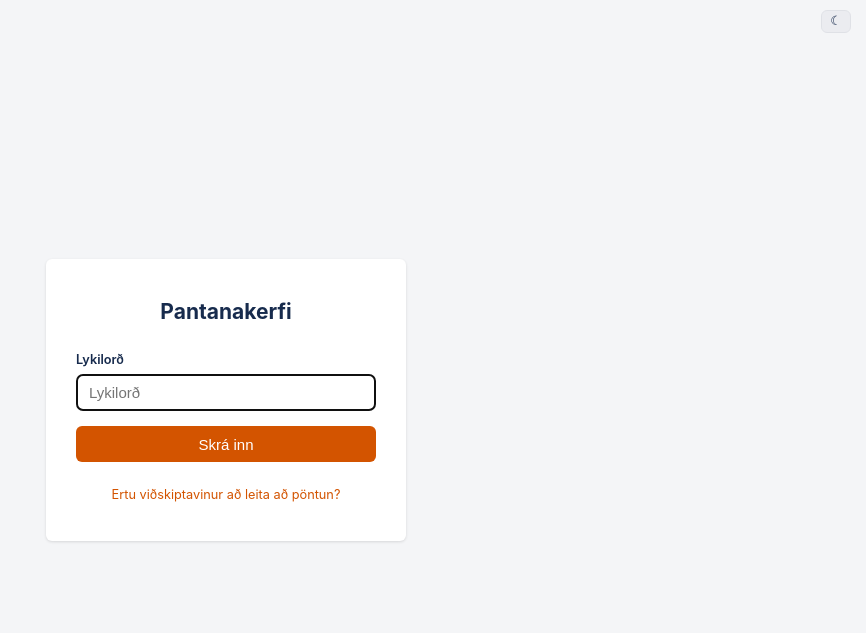
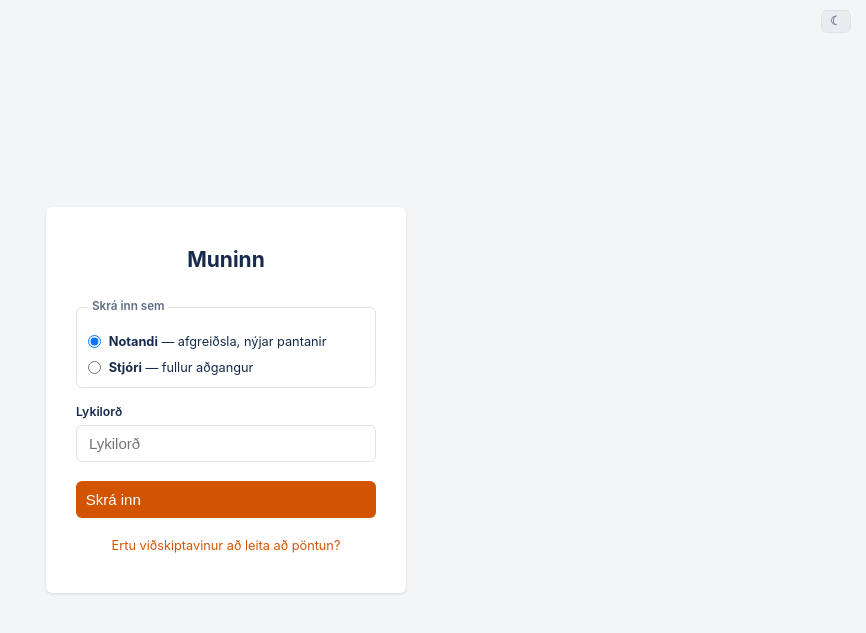
Before and after one commit to Lovedealer8472/Muninn, a Flask app: page /login in a window 1280 px wide. Shown: the top 633 px of the page, without its empty margins (414-1280 px from the left). Run offline with Flask 3, Linux system fonts and the light colour scheme.

Commit message:
Add Stjori and Notandi roles with shared password at login
Co-authored-by: Cursor <cursoragent@cursor.com>

```diff
--- a/app/app.py
+++ b/app/app.py
@@ -58,6 +58,13 @@ CONTACT_OPTIONS = [
 ]
 PRIORITY_OPTIONS = ["Venjulegt", "Mikilvægt", "Brýnt"]
 TRASH_RETENTION_DAYS = 30
+
+ROLE_STJORI = "stjori"
+ROLE_NOTANDI = "notandi"
+ROLE_LABELS = {
+    ROLE_STJORI: "Stjóri",
+    ROLE_NOTANDI: "Notandi",
+}
 
 STATUS_HELP = {
     "Móttekið": "Ný beiðni móttekin.",
@@ -457,6 +464,30 @@ def login_required(f):
     return decorated
 
 
+def stjori_required(f):
+    @wraps(f)
+    def decorated(*args, **kwargs):
+        if not session.get("logged_in"):
+            return redirect(url_for("login"))
+        if session.get("role") != ROLE_STJORI:
+            flash("Aðeins Stjóri hefur aðgang að þessu.", "error")
+            return redirect(url_for("board"))
+        return f(*args, **kwargs)
+
+    return decorated
+
+
+@app.context_processor
+def inject_role():
+    role = session.get("role")
+    return {
+        "role": role,
+        "is_stjori": role == ROLE_STJORI,
+        "is_notandi": role == ROLE_NOTANDI,
+        "role_label": ROLE_LABELS.get(role, ""),
+    }
+
+
 def _digits_only(s):
     return "".join(c for c in (s or "") if c.isdigit())
 
@@ -559,8 +590,13 @@ def send_notification_email(to_email, order):
 def login():
     if request.method == "POST":
         password = request.form.get("password", "")
+        role = request.form.get("role", ROLE_NOTANDI)
+        if role not in (ROLE_STJORI, ROLE_NOTANDI):
+            role = ROLE_NOTANDI
         if check_password_hash(ADMIN_PASSWORD_HASH, password):
             session["logged_in"] = True
+            session["role"] = role
+            session["user"] = ROLE_LABELS[role]
             return redirect(url_for("board"))
         flash("Rangt lykilorð.", "error")
     return render_template("login.html")
@@ -652,6 +688,7 @@ def board_version_api():
 
 @app.route("/stats")
 @login_required
+@stjori_required
 def stats():
     db = get_db()
     today = datetime.now().strftime("%Y-%m-%d")
@@ -969,6 +1006,7 @@ def order_edit(order_id):
 
 @app.route("/order/<int:order_id>/delete", methods=["POST"])
 @login_required
+@stjori_required
 def order_delete(order_id):
     db = get_db()
     order = _get_order(db, order_id)
@@ -987,6 +1025,7 @@ def order_delete(order_id):
 
 @app.route("/trash")
 @login_required
+@stjori_required
 def trash():
     db = get_db()
     rows = db.execute(
@@ -1005,6 +1044,7 @@ def trash():
 
 @app.route("/order/<int:order_id>/restore", methods=["POST"])
 @login_required
+@stjori_required
 def order_restore(order_id):
     db = get_db()
     order = db.execute(
@@ -1026,6 +1066,7 @@ def order_restore(order_id):
 
 @app.route("/order/<int:order_id>/purge", methods=["POST"])
 @login_required
+@stjori_required
 def order_purge(order_id):
     db = get_db()
     order = db.execute(
@@ -1053,6 +1094,17 @@ def order_status(order_id):
     order = _get_order(db, order_id)
     if order is None:
         abort(404)
+
+    if session.get("role") == ROLE_NOTANDI:
+        status_idx = (
+            STATUSES.index(order["status"]) if order["status"] in STATUSES else 0
+        )
+        next_status = (
+            STATUSES[status_idx + 1] if status_idx < len(STATUSES) - 1 else None
+        )
+        if new_status != next_status:
+            flash("Notandi getur aðeins fært pöntun áfram um eitt skref.", "error")
+            return redirect(url_for("order_detail", order_id=order_id))
 
     now = datetime.now().isoformat(timespec="seconds")
     extra_updates = ""
--- a/app/static/style.css
+++ b/app/static/style.css
@@ -74,6 +74,61 @@ a:hover { text-decoration: underline; }
     background: var(--primary); color: #fff; font-size: 1rem; cursor: pointer;
 }
 .login-box button:hover { background: var(--primary-hover); }
+.login-form { text-align: left; }
+.login-role-fieldset {
+    border: 1px solid var(--border);
+    border-radius: var(--radius);
+    padding: .65rem .75rem;
+    margin: 0 0 1rem;
+}
+.login-role-legend {
+    font-size: .78rem;
+    font-weight: 600;
+    color: var(--text-light);
+    padding: 0 .25rem;
+}
+.login-role-option {
+    display: flex;
+    align-items: flex-start;
+    gap: .5rem;
+    margin-top: .45rem;
+    font-size: .85rem;
+    cursor: pointer;
+}
+.login-role-option input { margin-top: .2rem; width: auto; }
+.login-password-label {
+    display: block;
+    font-size: .82rem;
+    font-weight: 600;
+    margin-bottom: .25rem;
+}
+.login-submit { width: 100%; margin-top: .25rem; }
+.login-track-link {
+    margin-top: 1.25rem;
+    font-size: .85rem;
+    text-align: center;
+}
+.role-badge {
+    display: inline-flex;
+    align-items: center;
+    padding: .2rem .55rem;
+    border-radius: 999px;
+    font-size: .72rem;
+    font-weight: 700;
+    letter-spacing: .02em;
+    text-transform: uppercase;
+}
+.role-badge-stjori {
+    background: #deebff;
+    color: #0747a6;
+}
+.role-badge-notandi {
+    background: #e3fcef;
+    color: #006644;
+}
+[data-theme="dark"] .role-badge-stjori { background: #0e2a52; color: #85b8ff; }
+[data-theme="dark"] .role-badge-notandi { background: #0e3b26; color: #57d9a3; }
+.header-actions--detail { margin-left: auto; }
 
 /* ── Header ──────────────────────────────────────────────────── */
 .header {
--- a/app/templates/login.html
+++ b/app/templates/login.html
@@ -1,20 +1,31 @@
 {% extends "base.html" %}
-{% block title %}Innskráning – Pantanakerfi{% endblock %}
+{% block title %}Innskráning – Muninn{% endblock %}
 {% block body %}
 <div style="position:fixed;top:.6rem;right:1rem;z-index:99;">
     <button class="theme-toggle" onclick="toggleTheme()" title="Ljóst/Dökkt"></button>
 </div>
 <div class="login-wrap">
     <div class="login-box">
-        <h1>Pantanakerfi</h1>
-        <form method="post">
-            <label for="password" style="display:block;text-align:left;font-size:.85rem;margin-bottom:.3rem;font-weight:600;">Lykilorð</label>
-            <input type="password" id="password" name="password" placeholder="Lykilorð" autofocus required>
-            <button type="submit">Skrá inn</button>
+        <h1>Muninn</h1>
+        <form method="post" class="login-form">
+            <fieldset class="login-role-fieldset">
+                <legend class="login-role-legend">Skrá inn sem</legend>
+                <label class="login-role-option">
+                    <input type="radio" name="role" value="notandi" checked>
+                    <span><strong>Notandi</strong> — afgreiðsla, nýjar pantanir</span>
+                </label>
+                <label class="login-role-option">
+                    <input type="radio" name="role" value="stjori">
+                    <span><strong>Stjóri</strong> — fullur aðgangur</span>
+                </label>
+            </fieldset>
+            <label for="password" class="login-password-label">Lykilorð</label>
+            <input type="password" id="password" name="password" placeholder="Lykilorð" required>
+            <button type="submit" class="btn btn-primary login-submit">Skrá inn</button>
         </form>
-        <div style="margin-top: 1.5rem; font-size: .85rem;">
+        <p class="login-track-link">
             <a href="{{ url_for('track') }}">Ertu viðskiptavinur að leita að pöntun?</a>
-        </div>
+        </p>
     </div>
 </div>
 {% endblock %}
```
Also changed, not shown: app/templates/board.html (+7 -0 lines), app/templates/order_detail.html (+8 -1 lines), docs/BACKLOG.md (+5 -1 lines), docs/PROJECT_STATUS.md (+15 -1 lines).
